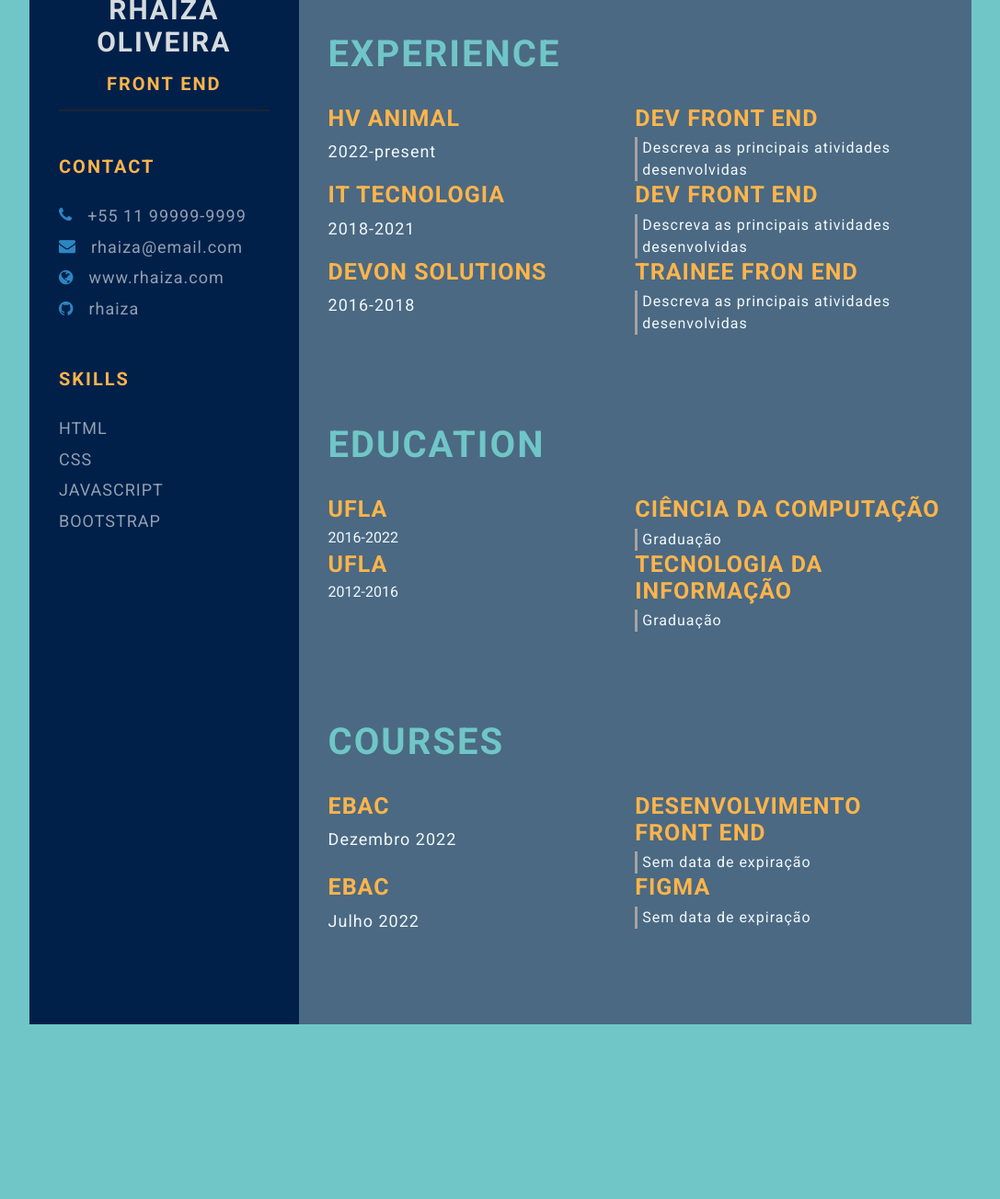
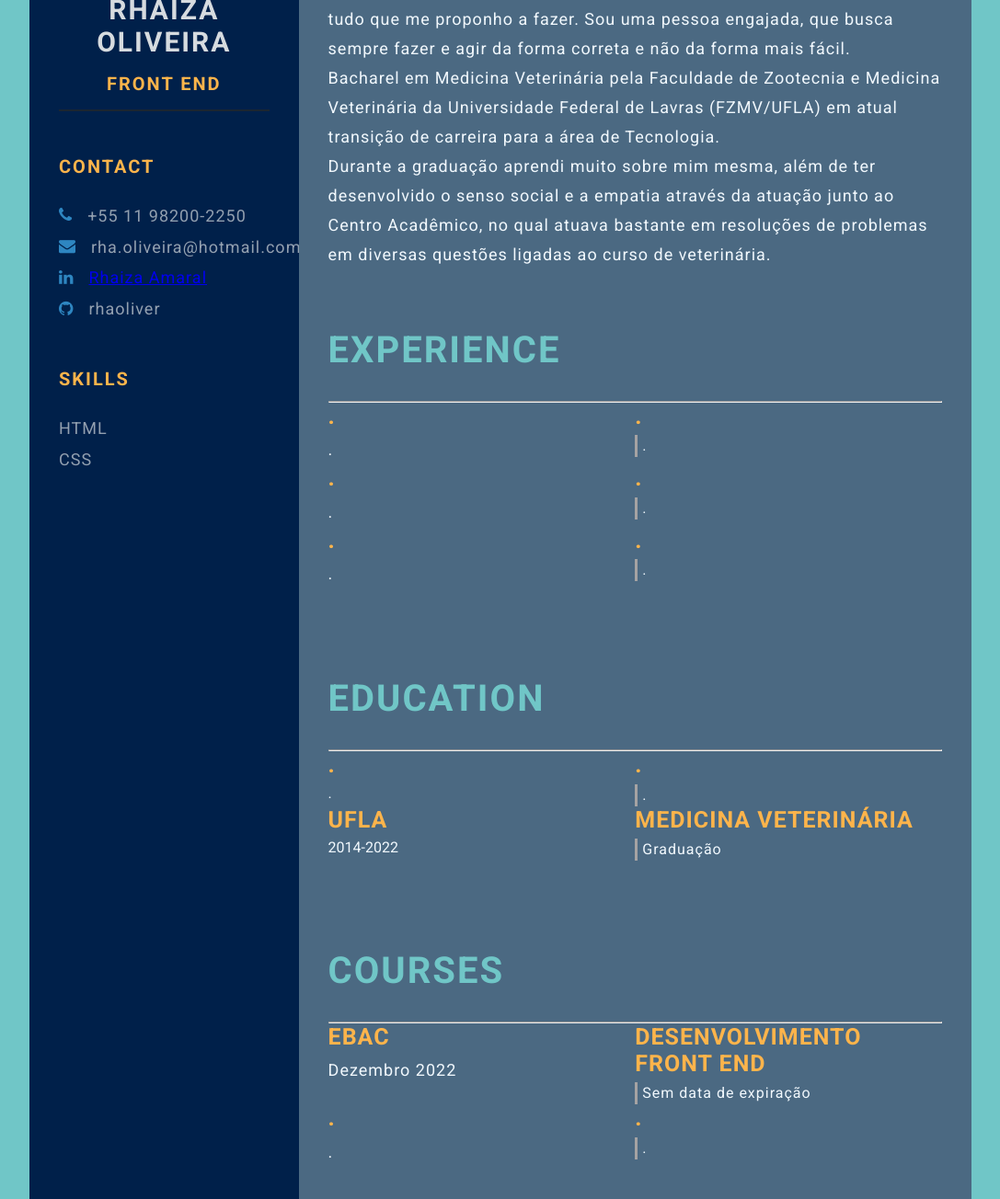
Before and after one commit to Rhaoliver/rhaoliver.github.io, a plain HTML site: page index.html in a window 1280 px wide. Shown: the part 364-1668 px from the top of the page at 92% size, without its empty margins (96-1183 px from the left). Before the commit the page ends 1510 px from the top, so only its background shows below. Drawn offline with Linux system fonts and the light colour scheme.

Commit message:
Info (#10)
 feature: add info

```diff
--- a/index.html
+++ b/index.html
@@ -30,10 +30,10 @@
                 <div class="contact-info">
                     <p class="left-title">Contact</p>
                     <ul>
-                        <li><i class="fa fa-phone"></i>  +55 11 99999-9999</li>
-                        <li><i class="fa fa-envelope"></i> rhaiza@email.com</li>
-                        <li><i class="fa fa-globe"></i>  www.rhaiza.com</li>
-                        <li><i class="fa fa-github"></i>  rhaiza</li>
+                        <li><i class="fa fa-phone"></i>  +55 11 98200-2250</li>
+                        <li><i class="fa fa-envelope"></i> rha.oliveira@hotmail.com</li>
+                        <li><i class="fa fa-linkedin"></i><a target="_blank" href="https://www.linkedin.com/in/rhaiza-amaral"> Rhaiza Amaral</a></li>
+                        <li><i class="fa fa-github" link="https://github.com/Rhaoliver"></i> rhaoliver</li>
                     </ul>
                 </div>
                 <div class="skills">
@@ -41,8 +41,8 @@
                     <ul>
                         <li><p>HTML</p></li>
                         <li><p>CSS</p></li>
-                        <li><p>JavaScript</p></li>
-                        <li><p>Bootstrap</p></li>
+                        <li><p></p></li>
+                        <li><p></p></li>
                     </ul>
                 </div>
             </section>
@@ -50,72 +50,78 @@
         <section class="right-section">
             <div class="right-section-contents">
                 <section class="about gap">
-                    <div class="right-title">About me</div>
+                    <div class="right-title">About me</div><hr/>
                     <p class="about-me-contents">
-                        Olá, sou a Rhaiza <br>
-                        <br> Um pouco mais sobre mim
-                        <br> Um pouco mais sobre o que faço
-                        <br> Quais são as minhas competências
+                    Aluna do curso de Desenvolvimento Front End do Zero ao Pró pela Escola Britânica de Artes Criativas (EBAC), estou aprendendo do início
+                    as linguagens inerentes ao curso como HTML, CSS, JavaScript, JQuery, Bootstrap, Angular etc. <br>
+                    Proativa, interessada, responsável, com boa comunicação interpessoal e disposição para aprender cada vez mais, buscando sempre evoluir em
+                    tudo que me proponho a fazer. Sou uma pessoa engajada, que busca sempre fazer e agir da forma correta e não da forma mais fácil.
+                    </p>
+                    <p class="about-me-contents">
+                    Bacharel em Medicina Veterinária pela Faculdade de Zootecnia e Medicina Veterinária da Universidade Federal de Lavras (FZMV/UFLA)
+                    em atual transição de carreira para a área de Tecnologia.<br>
+                    Durante a graduação aprendi muito sobre mim mesma, além de ter desenvolvido o senso social e a empatia através da atuação junto ao Centro
+                    Acadêmico, no qual atuava bastante em resoluções de problemas em diversas questões ligadas ao curso de veterinária.
                     </p>
                 </section>
             <section class="experience gap">
-                <div class="right-title">Experience</div>
+                <div class="right-title">Experience</div><hr/>
                 <div class="experience-contents">
                     <div class="exp-left">
-                        <p class="exp-company-name">HV Animal</p>
-                        <p class="exp-time-period">2022-present</p>
+                        <p class="exp-company-name">.</p>
+                        <p class="exp-time-period">.</p>
                     </div>
                     <div class="exp-right">
-                        <p class="exp-position">Dev Front End</p>
+                        <p class="exp-position">.</p>
                         <p class="exp-desc">
-                            Descreva as principais atividades desenvolvidas
+                            .
                         </p>
                     </div>
                     <div class="exp-left">
-                        <p class="exp-company-name">IT Tecnologia</p>
-                        <p class="exp-time-period">2018-2021</p>
+                        <p class="exp-company-name">.</p>
+                        <p class="exp-time-period">.</p>
                     </div>
                     <div class="exp-right">
-                        <p class="exp-position">Dev Front End</p>
+                        <p class="exp-position">.</p>
                         <p class="exp-desc">
-                            Descreva as principais atividades desenvolvidas
+                            .
                         </p>
                     </div>
                     <div class="exp-left">
-                        <p class="exp-company-name">Devon Solutions</p>
-                        <p class="exp-time-period">2016-2018</p>
+                        <p class="exp-company-name">.</p>
+                        <p class="exp-time-period">.</p>
                     </div>
                     <div class="exp-right">
-                        <p class="exp-position">Trainee Fron End</p>
+                        <p class="exp-position">.</p>
                         <p class="exp-desc">
-                            Descreva as principais atividades desenvolvidas
+                            .
                         </p>
                     </div>
                 </div>
             </section>
             <section class="education gap">
-                <div class="right-title">Education</div>
+                <div class="right-title">Education</div><hr/>
                     <div class="education-contents">
                         <div class="education-left">
-                            <p class="education-school-name">UFLA</p>
-                            <p class="education-time-period">2016-2022</p>
+                            <p class="education-school-name">.</p>
+                            <p class="education-time-period">.</p>
                         </div>
                         <div class="education-right">
-                            <p class="education-subject">Ciência da Computação</p>
-                            <p class="education-desc">Graduação </p>
+                            <p class="education-subject">.</p>
+                            <p class="education-desc">.</p>
                         </div>
                     <div class="education-left">
                         <p class="education-school-name">UFLA</p>
-                        <p class="education-time-period">2012-2016</p>
+                        <p class="education-time-period">2014-2022</p>
                     </div>
                     <div class="education-right">
-                        <p class="education-subject">Tecnologia da Informação</p>
+                        <p class="education-subject">Medicina Veterinária</p>
                         <p class="education-desc">Graduação</p>
                     </div>
                 </div>
             </section>
             <section class="awards gap">
-                <div class="right-title">Courses</div>
+                <div class="right-title">Courses</div><hr/>
                 <div class="awards-contents">
                     <div class="awards-left">
                         <p class="awards-company-name">EBAC</p>
@@ -126,12 +132,12 @@
                         <p class="awards-desc">Sem data de expiração</p>
                     </div>
                     <div class="awards-left">
-                        <p class="awards-company-name">EBAC</p>
-                        <p class="awards-time-period">Julho 2022</p>
+                        <p class="awards-company-name">.</p>
+                        <p class="awards-time-period">.</p>
                     </div>
                     <div class="awards-right">
-                        <p class="awards-name">Figma</p>
-                        <p class="awards-desc">Sem data de expiração</p>
+                        <p class="awards-name">.</p>
+                        <p class="awards-desc">.</p>
                     </div>
                 </div>
             </section>
--- a/style.css
+++ b/style.css
@@ -84,6 +84,7 @@ body {
 
 .contact-info ul li {
     padding: 50%;
+    text-decoration: none;
 }
 
 .contact-info ul li,
```
